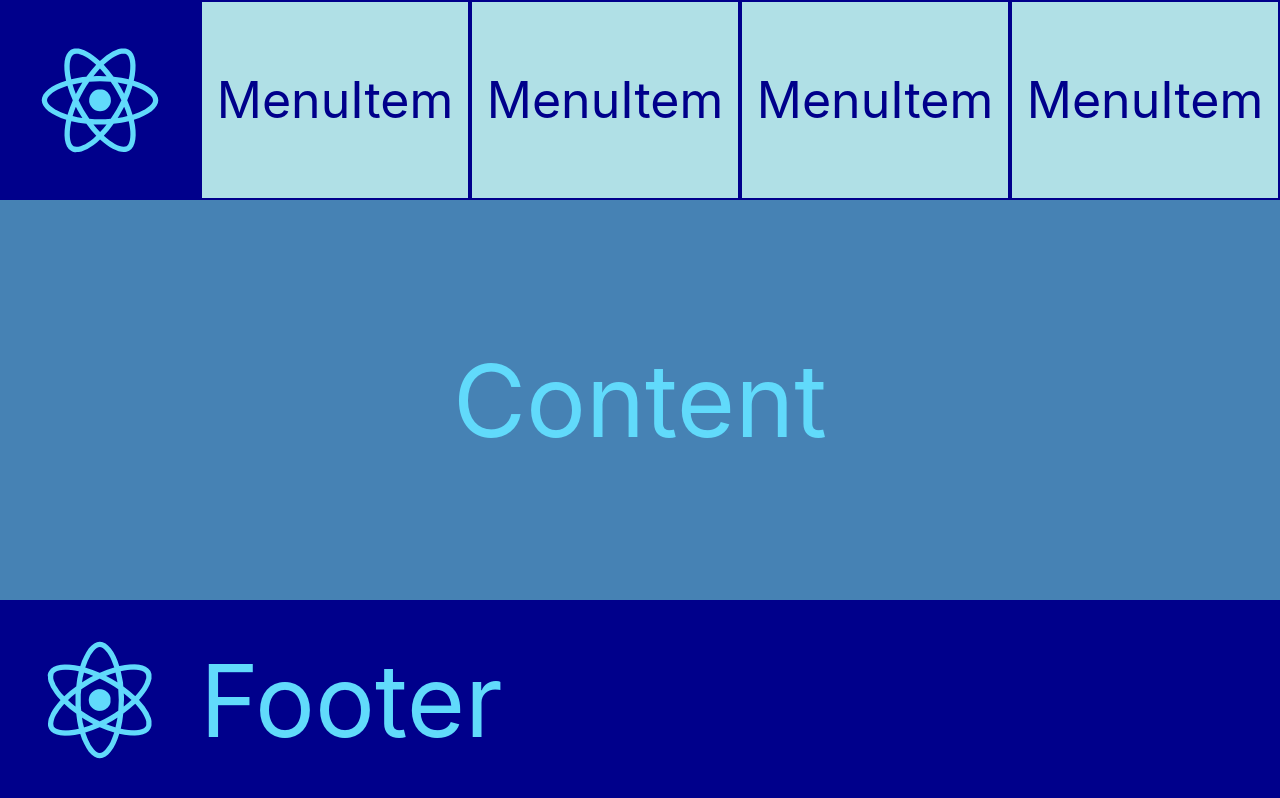
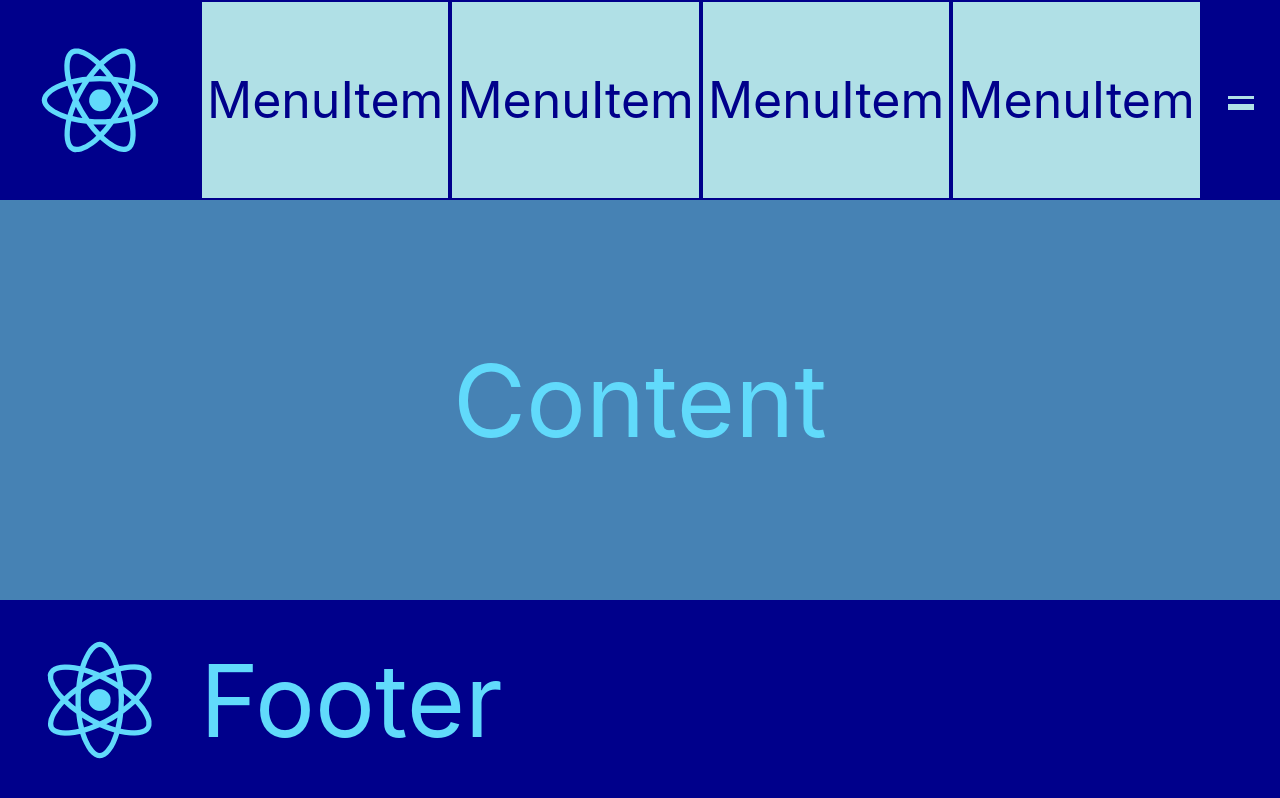
Before and after one commit to Natalina27/pasv-react-project, a React (Create React App) app: page / in a window 1280 px wide. Built offline with nearby package versions, Linux system fonts and the light colour scheme.

Commit message:
added burger menu

```diff
--- a/src/App.css
+++ b/src/App.css
@@ -10,7 +10,7 @@
   min-height:100px;
   display: flex;
   flex-direction: row;
-  align-items: flex-start;
+  /*align-items: flex-start;*/
   justify-content: space-between;
   font-size: 10px;
   color: white;
@@ -27,24 +27,51 @@
   align-items: center;
   animation: App-logo-spin infinite 20s linear;
 }
+
 .App-menu{
   display: flex;
   height: 100px;
-  width: 100%;
+  /*width: 100px;*/
   /*justify-content: space-between;*/
   flex-direction: row;
+  align-self: flex-end;
   background-color: powderblue;
+  cursor: pointer
+}
+.Header__burger {
+  display: flex;
+  width: 100px;
+  align-items: self-end;
+  align-self: center;
+  flex-direction: column;
+  align-items: center;
+  margin: auto;
+}
+
+.Header__burger-line {
+  display: block;
+  width: 26px;
+  height: 3px;
+  background: powderblue;
+}
+
+.Header__burger-line:first-of-type {
+  margin-top: 5px;
+  margin-bottom: 5px;
 }
 .App-menu-item{
-  height: 98px;
-  width: 100%;
-  border : darkblue 1px solid;
-  color: darkblue;
-  display: flex;
-  justify-content: center;
-  align-items: center;
-  font-size: 10px;
+  display: none;
 }
+/*.App-menu-item{*/
+/*  height: 98px;*/
+/*  width: 100%;*/
+/*  border : darkblue 1px solid;*/
+/*  color: darkblue;*/
+/*  display: flex;*/
+/*  justify-content: center;*/
+/*  align-items: center;*/
+/*  font-size: 10px;*/
+/*}*/
 .App-content{
   display: flex;
   height: 460px;
@@ -68,6 +95,9 @@
   font-size: 50px;
   color: #61dafb;
 }
+
+
+
 @media (min-width: 992px) {
   .App {
     height: 100vh;
--- a/src/Header.js
+++ b/src/Header.js
@@ -2,12 +2,14 @@ import React from 'react';
 import './App.css';
 import Logo from "./Logo";
 import Menu from "./Menu";
+import HeaderBurger from "./HeaderBurger";
 
 function Header() {
   return (
     <div className="App-header">
      <Logo/>
      <Menu/>
+     <HeaderBurger/>
     </div>
   );
 }
--- /dev/null
+++ b/src/HeaderBurger.js
@@ -0,0 +1,18 @@
+import React from 'react';
+import './App.css';
+import Header from "./Header";
+import Footer from "./Footer";
+import Content from "./Content";
+import HeaderBurgerLine from "./HeaderBurgerLine";
+
+function HeaderBurger() {
+  return (
+    <div className="Header__burger">
+        <HeaderBurgerLine/>
+        <HeaderBurgerLine/>
+        <HeaderBurgerLine/>
+    </div>
+  );
+}
+
+export default HeaderBurger;
--- /dev/null
+++ b/src/HeaderBurgerLine.js
@@ -0,0 +1,14 @@
+import React from 'react';
+import './App.css';
+import Header from "./Header";
+import Footer from "./Footer";
+import Content from "./Content";
+
+function HeaderBurgerLine() {
+  return (
+    <div className="Header__burger-line">
+    </div>
+  );
+}
+
+export default HeaderBurgerLine;
```
